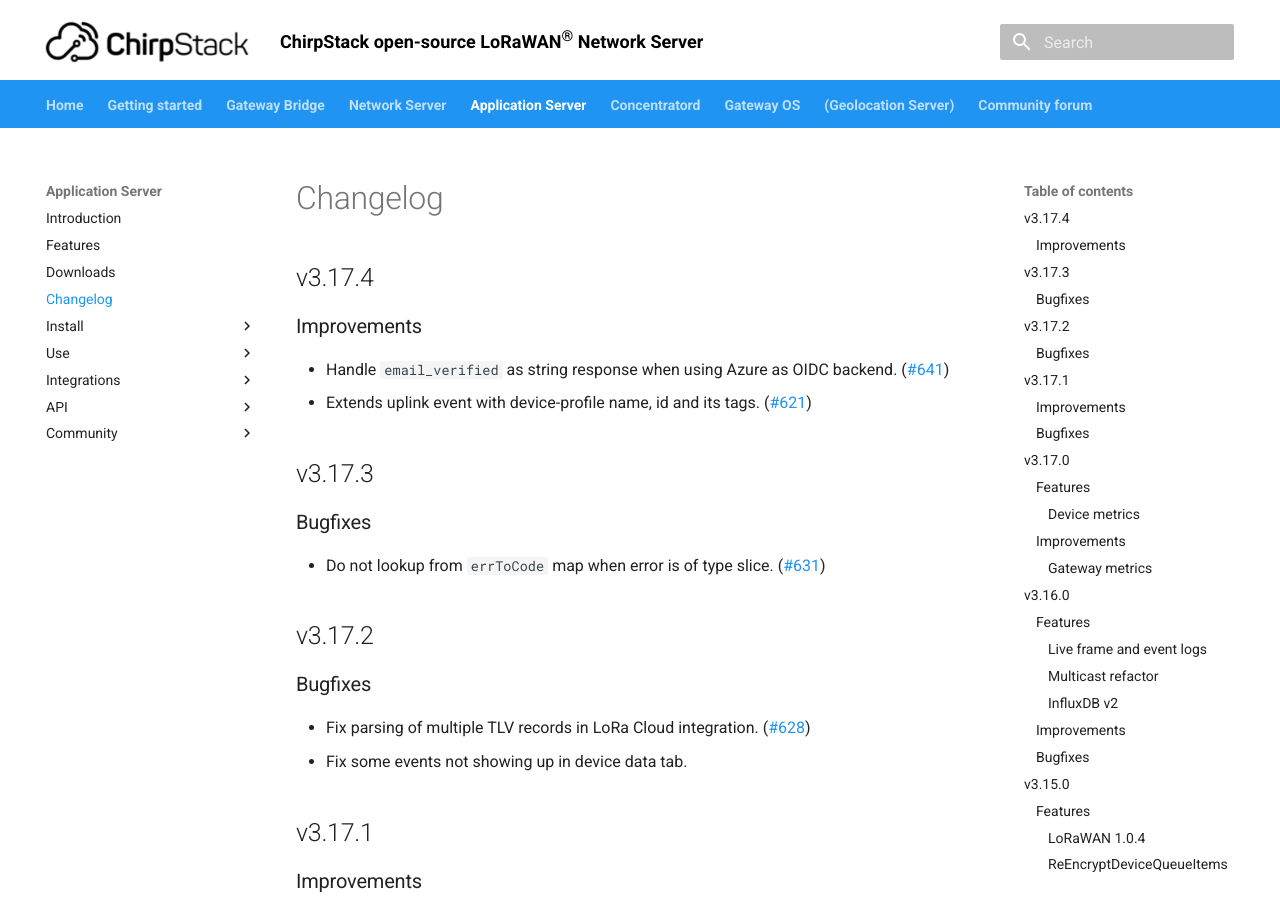
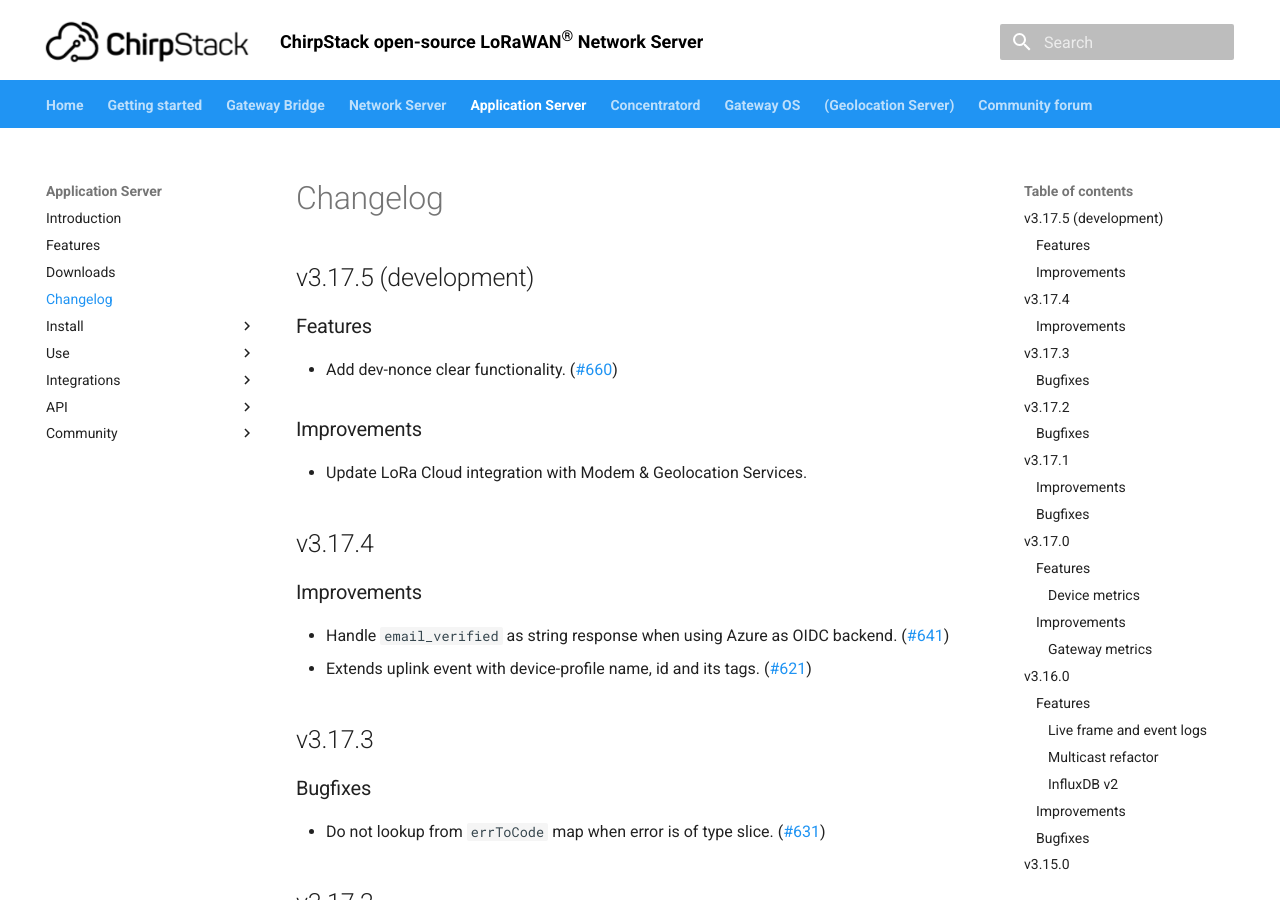
Before and after one commit to brocaar/chirpstack-docs, an MkDocs documentation site: the page built from docs/application-server/changelog.md, in a window 1280 px wide and 900 px high. Built offline with MkDocs 1.6.1 and Material for MkDocs 9.7.7, drawn with Linux system fonts in a browser that asks for light colours.

Commit message:
Update ChirpStack Application Server changelog.

```diff
--- a/docs/application-server/changelog.md
+++ b/docs/application-server/changelog.md
@@ -3,6 +3,16 @@
 ---
 
 # Changelog
+
+## v3.17.5 (development)
+
+### Features
+
+* Add dev-nonce clear functionality. ([#660](https://github.com/brocaar/chirpstack-application-server/pull/660))
+
+### Improvements
+
+* Update LoRa Cloud integration with Modem & Geolocation Services.
 
 ## v3.17.4
 
```
